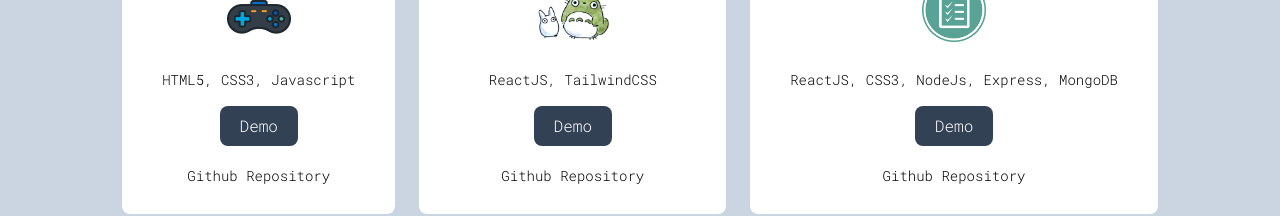
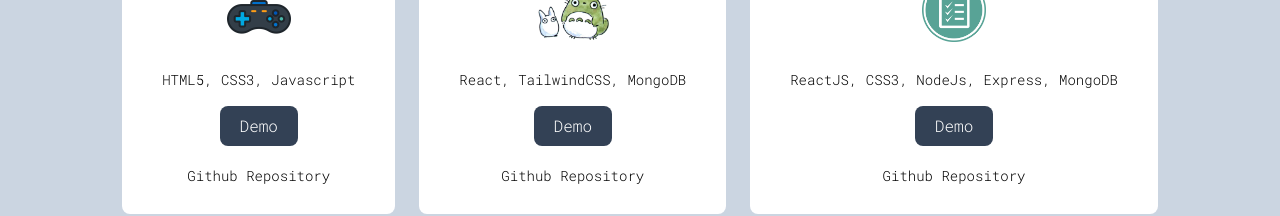
Before and after one commit to kirran01/portfolio-2023, a React (Vite) app: page / in a window 1280 px wide. Shown: the part 447-663 px from the top of the page. Built offline with nearby package versions, Linux system fonts and the light colour scheme.

Commit message:
update proj

```diff
--- a/src/pages/home.jsx
+++ b/src/pages/home.jsx
@@ -20,7 +20,7 @@ const Home = () => {
         },
         {
             title: 'Studio Ghibli Archive',
-            stack: 'ReactJS, TailwindCSS',
+            stack: 'React, TailwindCSS, MongoDB',
             image: Totoro,
             repo: 'https://github.com/kirran01/Ghibli-front',
             site: 'https://silver-crostata-bb4757.netlify.app/'
```
